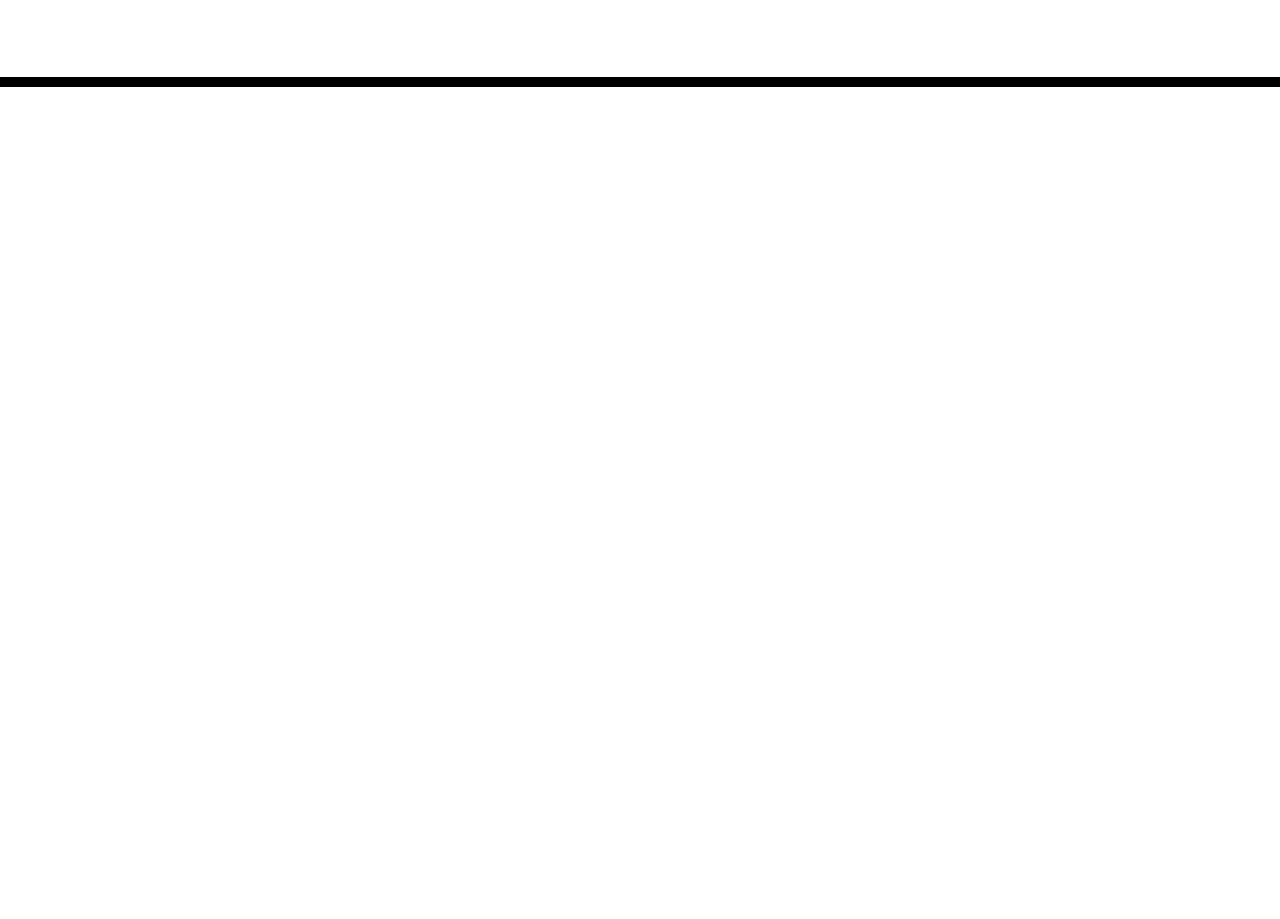
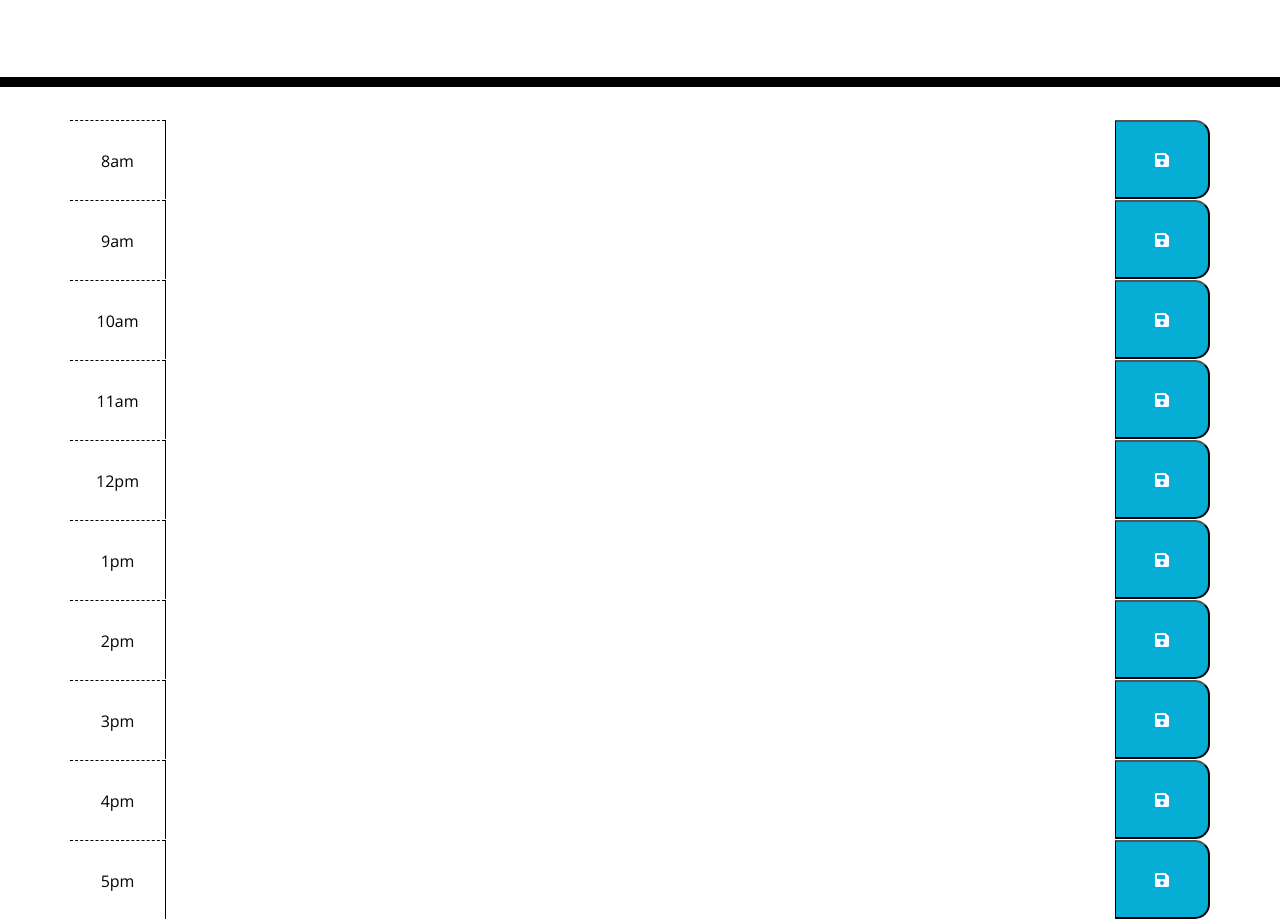
Before and after one commit to Jasonpsmith180/work-day-scheduler, a plain HTML site: page index.html in a window 1280 px wide. Shown: the part 181-1100 px from the top of the page. Before the commit the page ends 800 px from the top, so only its background shows below. Drawn offline with nearby package versions, Linux system fonts and the light colour scheme.

Commit message:
created schedule page and linked css classes

```diff
--- a/style.css
+++ b/assets/style.css
@@ -68,4 +68,5 @@ textarea{
 .saveBtn i:hover {
   font-size: 20px;
   transition: all .3s ease-in-out;
+  color: black;
 }
--- a/index.html
+++ b/index.html
@@ -18,7 +18,7 @@
       href="https://fonts.googleapis.com/css?family=Open+Sans&display=swap"
       rel="stylesheet"
     />
-    <link rel="stylesheet" href="style.css" />
+    <link rel="stylesheet" href="./assets/style.css" />
     <title>Work Day Scheduler</title>
   </head>
 
@@ -29,10 +29,102 @@
       <p id="currentDay" class="lead"></p>
     </header>
     <div class="container">
-      <!-- Timeblocks go here -->
+
+      <!-- Timeblocks Start here -->
+      <!-- 8am -->
+      <div id="hour8" class="row time-block">
+        <div class="col-md-1 hour">
+          8am
+        </div>
+        <textarea class="col-md-10 descritpion"></textarea>
+        <button class="col-md-1 saveBtn"><i class="fa fa-save"></i></button>
+      </div>
+
+      <!-- 9am -->
+      <div id="hour9" class="row time-block">
+        <div class="col-md-1 hour">
+          9am
+        </div>
+        <textarea class="col-md-10 descritpion"></textarea>
+        <button class="col-md-1 saveBtn"><i class="fa fa-save"></i></button>
+      </div>
+
+      <!-- 10am -->
+      <div id="hour10" class="row time-block">
+        <div class="col-md-1 hour">
+          10am
+        </div>
+        <textarea class="col-md-10 descritpion"></textarea>
+        <button class="col-md-1 saveBtn"><i class="fa fa-save"></i></button>
+      </div>
+
+      <!-- 11am -->
+      <div id="hour11" class="row time-block">
+        <div class="col-md-1 hour">
+          11am
+        </div>
+        <textarea class="col-md-10 descritpion"></textarea>
+        <button class="col-md-1 saveBtn"><i class="fa fa-save"></i></button>
+      </div>
+
+      <!-- 12pm -->
+      <div id="hour12" class="row time-block">
+        <div class="col-md-1 hour">
+          12pm
+        </div>
+        <textarea class="col-md-10 descritpion"></textarea>
+        <button class="col-md-1 saveBtn"><i class="fa fa-save"></i></button>
+      </div>
+
+      <!-- 1pm -->
+      <div id="hour13" class="row time-block">
+        <div class="col-md-1 hour">
+          1pm
+        </div>
+        <textarea class="col-md-10 descritpion"></textarea>
+        <button class="col-md-1 saveBtn"><i class="fa fa-save"></i></button>
+      </div>
+
+      <!-- 2pm -->
+      <div id="hour14" class="row time-block">
+        <div class="col-md-1 hour">
+          2pm
+        </div>
+        <textarea class="col-md-10 descritpion"></textarea>
+        <button class="col-md-1 saveBtn"><i class="fa fa-save"></i></button>
+      </div>
+
+      <!-- 3pm -->
+      <div id="hour15" class="row time-block">
+        <div class="col-md-1 hour">
+          3pm
+        </div>
+        <textarea class="col-md-10 descritpion"></textarea>
+        <button class="col-md-1 saveBtn"><i class="fa fa-save"></i></button>
+      </div>
+
+      <!-- 4pm -->
+      <div id="hour16" class="row time-block">
+        <div class="col-md-1 hour">
+          4pm
+        </div>
+        <textarea class="col-md-10 descritpion"></textarea>
+        <button class="col-md-1 saveBtn"><i class="fa fa-save"></i></button>
+      </div>
+
+      <!-- 5pm -->
+      <div id="hour17" class="row time-block">
+        <div class="col-md-1 hour">
+          5pm
+        </div>
+        <textarea class="col-md-10 descritpion"></textarea>
+        <button class="col-md-1 saveBtn"><i class="fa fa-save"></i></button>
+      </div>
+
     </div>
 
     <script src="https://code.jquery.com/jquery-3.4.1.min.js"></script>
     <script src="https://cdnjs.cloudflare.com/ajax/libs/moment.js/2.24.0/moment.min.js"></script>
+    <script src="./assets/script.js"></script>
   </body>
 </html>
```
Also changed, not shown: assets/script.js (added).
